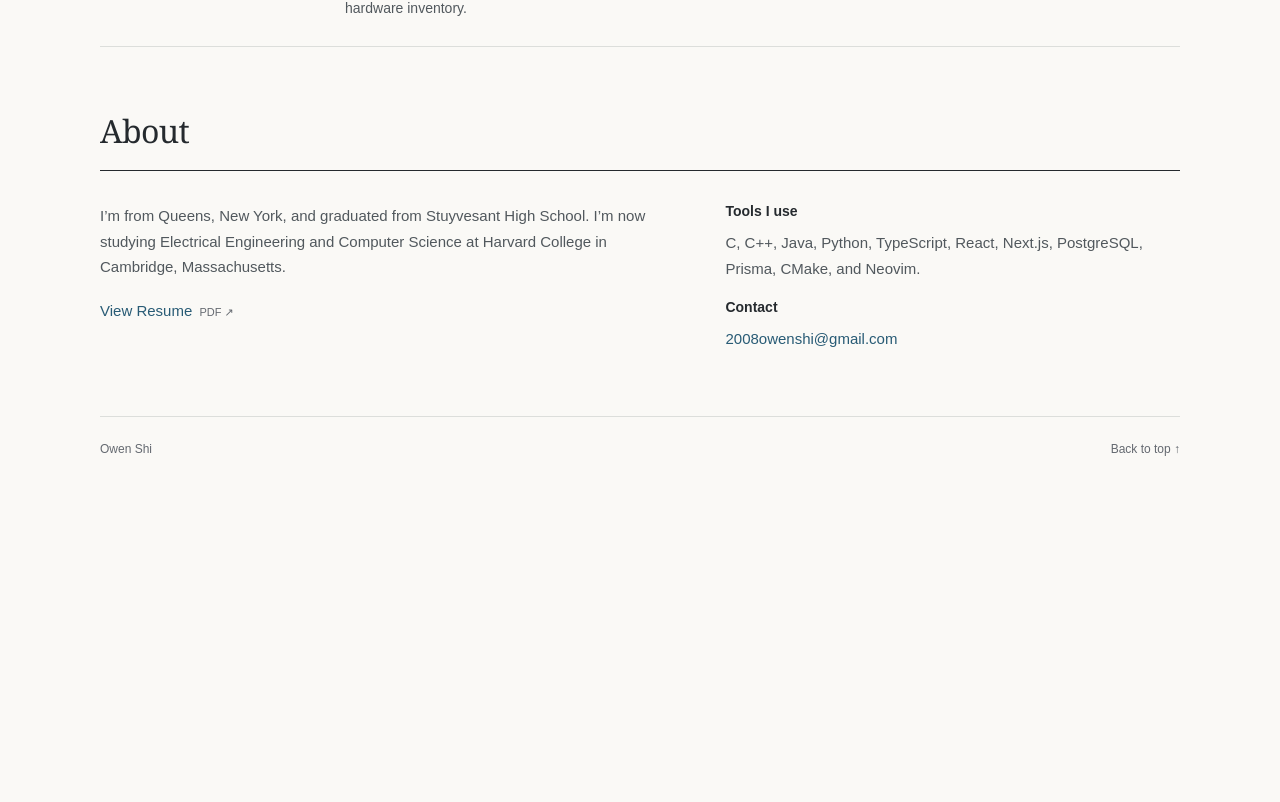
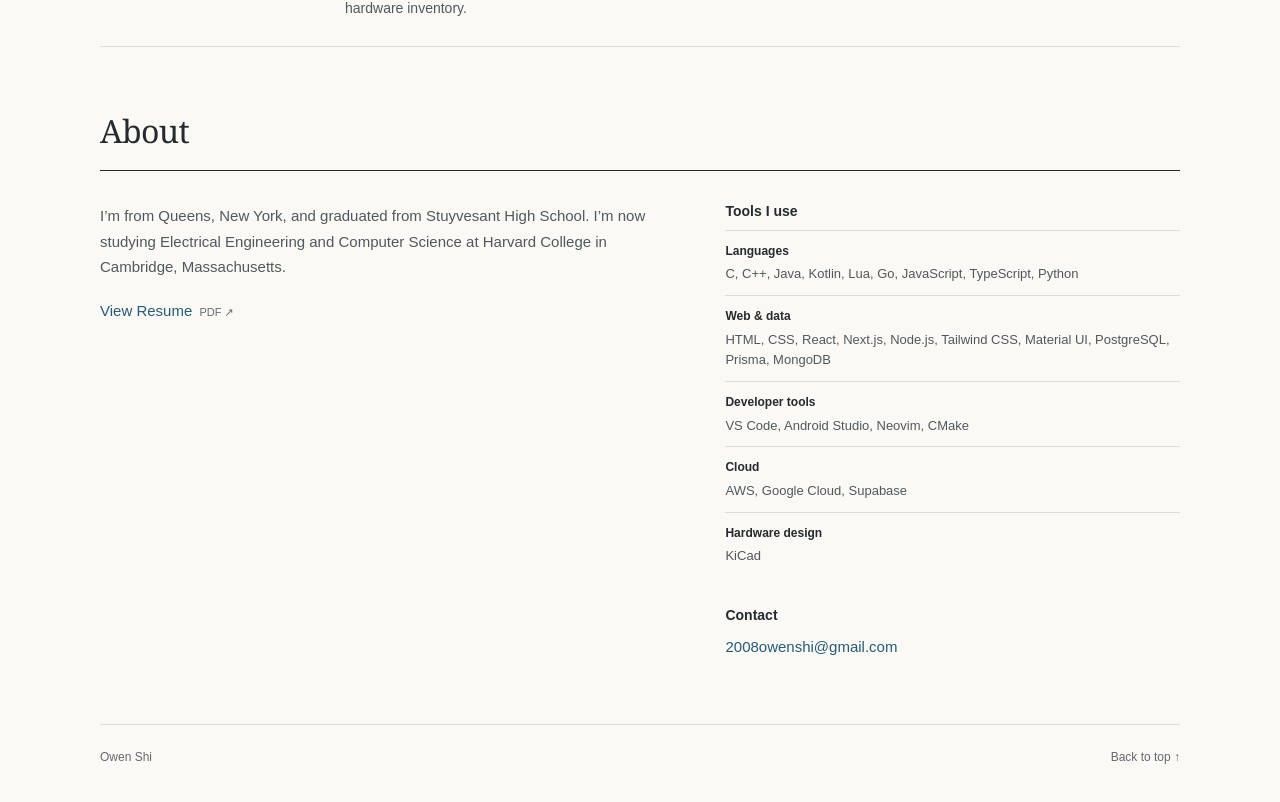
Before and after one commit to Bi1ku/bi1ku.github.io, a Next.js app: page / in a window 1280 px wide. Shown: the part 6756-7558 px from the top of the page. Before the commit the page ends 7251 px from the top, so only its background shows below. Built offline with nearby package versions, Linux system fonts and the light colour scheme.

Commit message:
Expand tools list to match resume and include KiCad

```diff
--- a/app/globals.css
+++ b/app/globals.css
@@ -682,3 +682,22 @@ footer a {
   flex-wrap: wrap;
   gap: 10px 24px;
 }
+
+.tools-list {
+  margin: 0 0 30px;
+}
+.tools-list div {
+  padding: 10px 0;
+  border-top: 1px solid var(--line);
+}
+.tools-list dt {
+  font-size: 12px;
+  font-weight: 600;
+  color: var(--ink);
+}
+.tools-list dd {
+  margin: 3px 0 0;
+  color: #51585d;
+  font-size: 13px;
+  line-height: 1.6;
+}
--- a/app/page.tsx
+++ b/app/page.tsx
@@ -498,10 +498,34 @@ export default function Home() {
             </div>
             <div>
               <h3>Tools I use</h3>
-              <p>
-                C, C++, Java, Python, TypeScript, React, Next.js, PostgreSQL,
-                Prisma, CMake, and Neovim.
-              </p>
+              <dl className="tools-list">
+                <div>
+                  <dt>Languages</dt>
+                  <dd>
+                    C, C++, Java, Kotlin, Lua, Go, JavaScript, TypeScript,
+                    Python
+                  </dd>
+                </div>
+                <div>
+                  <dt>Web &amp; data</dt>
+                  <dd>
+                    HTML, CSS, React, Next.js, Node.js, Tailwind CSS, Material
+                    UI, PostgreSQL, Prisma, MongoDB
+                  </dd>
+                </div>
+                <div>
+                  <dt>Developer tools</dt>
+                  <dd>VS Code, Android Studio, Neovim, CMake</dd>
+                </div>
+                <div>
+                  <dt>Cloud</dt>
+                  <dd>AWS, Google Cloud, Supabase</dd>
+                </div>
+                <div>
+                  <dt>Hardware design</dt>
+                  <dd>KiCad</dd>
+                </div>
+              </dl>
               <h3>Contact</h3>
               <a href="mailto:2008owenshi@gmail.com">2008owenshi@gmail.com</a>
             </div>
```
